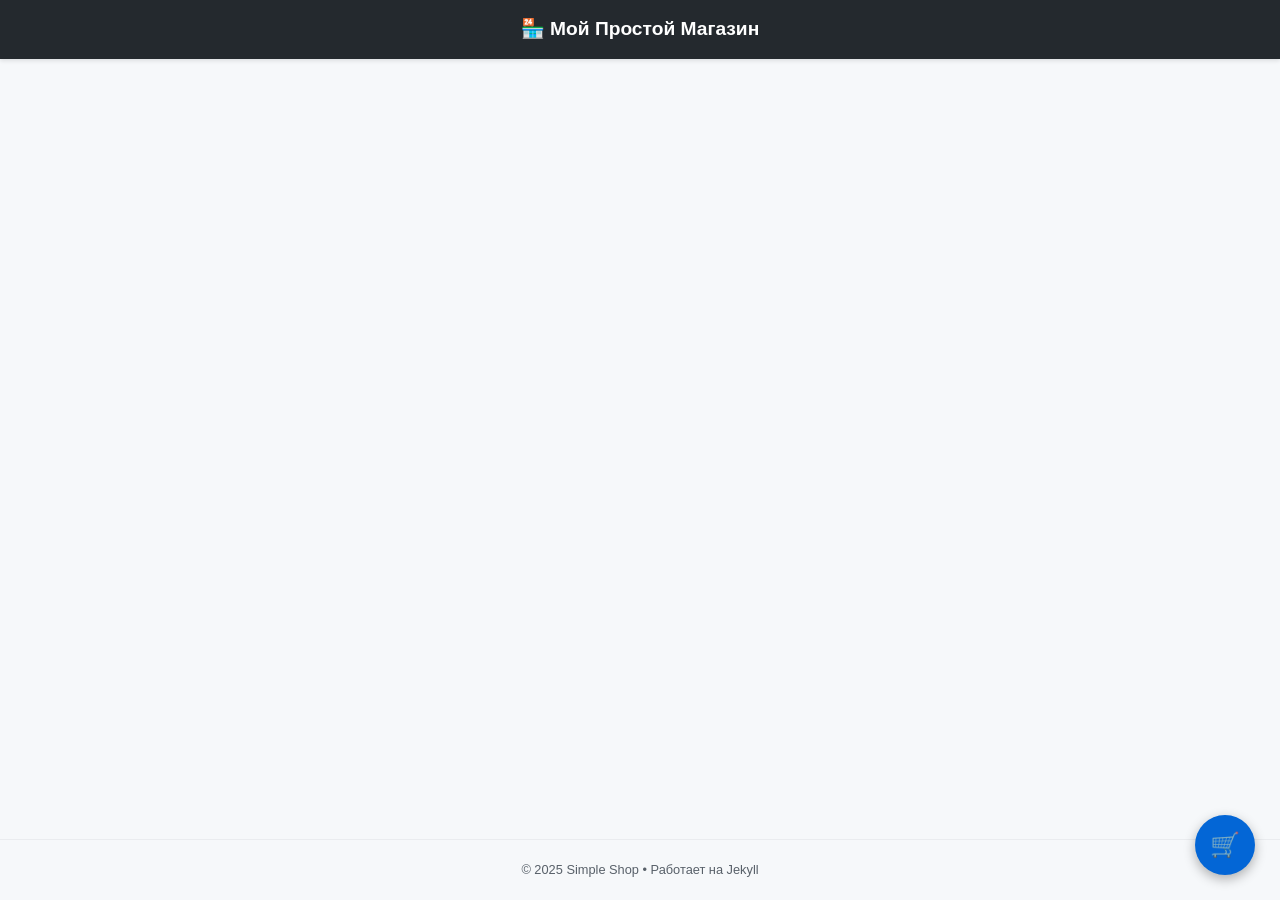
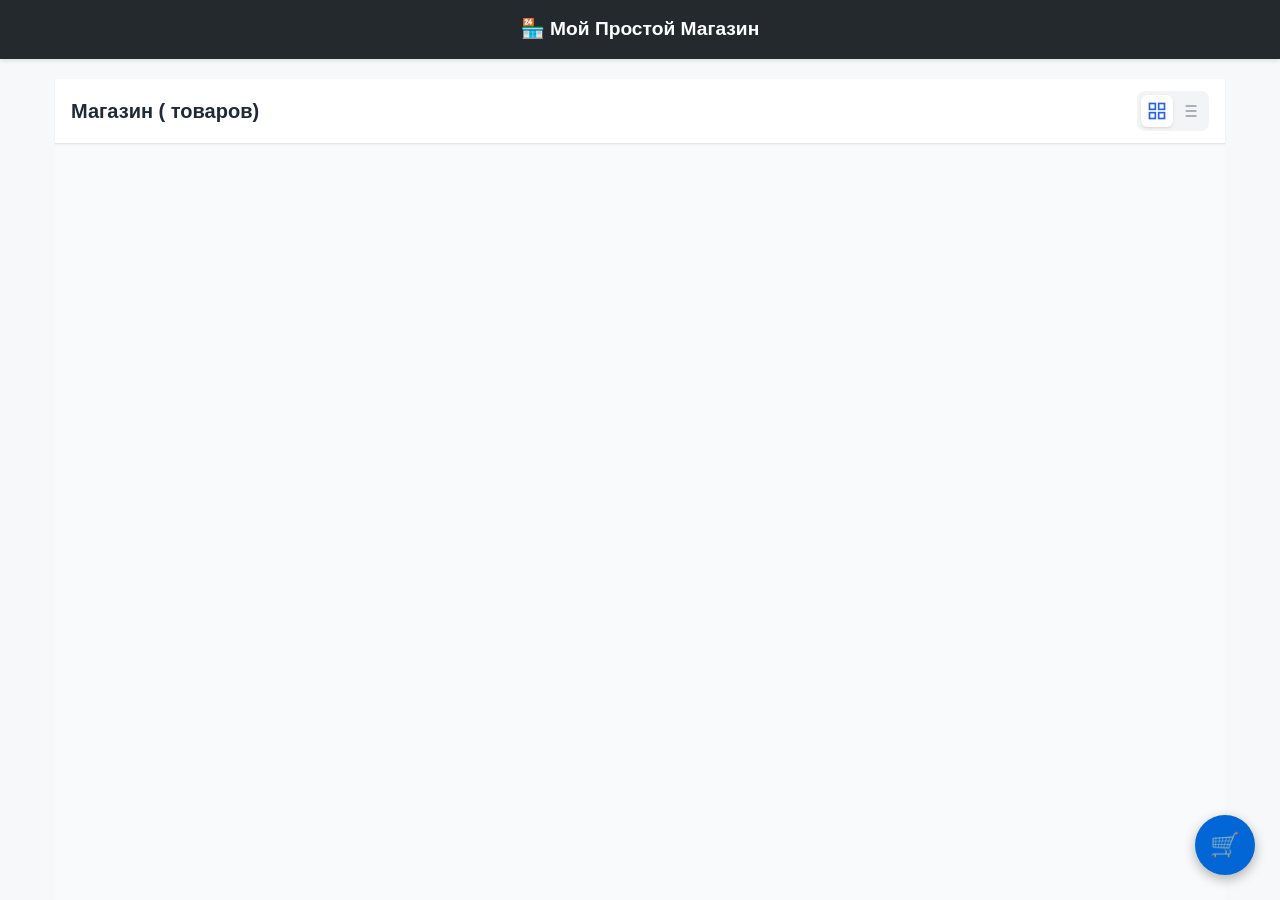
Before and after one commit to serhii50/simple-shop, a Jekyll site: the page built from index.html, in a window 1280 px wide and 900 px high. Built offline with Jekyll 4.4.1, drawn with Linux system fonts in a browser that asks for light colours; nearby versions of some CDN libraries.

Commit message:
Update product catalog layout and title

```diff
--- a/index.html
+++ b/index.html
@@ -1,70 +1,90 @@
 ---
 layout: default
-title: Каталог
+title: Каталог товаров
 ---
 
-<style>
-  /* Стили оставляем те же, они отличные */
-  .product-grid {
-    display: flex; flex-wrap: wrap; gap: 15px; justify-content: center; margin-top: 10px;
-  }
-  .product-card {
-    border: 1px solid #e1e4e8; border-radius: 12px; width: 100%; max-width: 320px;
-    background: #ffffff; display: flex; flex-direction: column; padding: 15px;
-    box-shadow: 0 2px 8px rgba(0,0,0,0.04); transition: transform 0.2s;
-  }
-  .product-card:hover { transform: translateY(-5px); box-shadow: 0 5px 15px rgba(0,0,0,0.1); }
+<div x-data="{ view: 'grid' }" class="min-h-screen bg-gray-50 pb-10">
 
-  .product-img {
-    width: 100%; height: 200px; object-fit: cover; border-radius: 8px; margin-bottom: 12px;
-  }
-  .price-tag {
-    font-size: 1.2em; font-weight: bold; color: #2ea44f; margin: 10px 0;
-  }
-  .btn-buy {
-    background-color: #2ea44f; color: white; border: none; padding: 12px;
-    border-radius: 8px; cursor: pointer; font-weight: bold; width: 100%; font-size: 16px; margin-top: auto;
-  }
+  <div class="bg-white border-b border-gray-200 shadow-sm sticky top-0 z-20">
+    <div class="max-w-7xl mx-auto px-4 h-16 flex items-center justify-between">
 
-  /* Темная тема */
-  @media (prefers-color-scheme: dark) {
-    .product-card { background-color: #161b22; border-color: #30363d; }
-    h3 { color: #c9d1d9; }
-    p { color: #8b949e; }
-  }
-</style>
+      <h1 class="text-xl font-bold text-gray-800">
+        Магазин ({{ site.data.products.size }} товаров)
+      </h1>
 
-<div class="product-grid">
-  {% for item in site.data.products %}
-    <div class="product-card">
+      <div class="flex bg-gray-100 p-1 rounded-lg">
+        <button
+          @click="view = 'grid'"
+          class="p-1.5 rounded-md transition-all"
+          :class="view === 'grid' ? 'bg-white shadow text-blue-600' : 'text-gray-400 hover:text-gray-600'"
+        >
+          <svg width="20" height="20" viewBox="0 0 24 24" fill="none" stroke="currentColor" stroke-width="2"><rect x="3" y="3" width="7" height="7"></rect><rect x="14" y="3" width="7" height="7"></rect><rect x="14" y="14" width="7" height="7"></rect><rect x="3" y="14" width="7" height="7"></rect></svg>
+        </button>
 
-      {% assign product_image = item.images | split: ';' | first %}
-
-      <a href="/simple-shop/product/{{ item.id }}.html" style="text-decoration: none; color: inherit;">
-        <img src="{{ product_image }}" alt="{{ item.name }}" class="product-img">
-        <h3>{{ item.name }}</h3>
-      </a>
-
-      <p>{{ item.description | truncate: 50 }}</p>
-
-      <div class="price-tag">{{ item.price }} грн.</div>
-
-      <button class="btn-buy" onclick="addToCart('{{ item.name }}', '{{ item.price }}', '{{ product_image }}')">
-        В корзину
-      </button>
+        <button
+          @click="view = 'list'"
+          class="p-1.5 rounded-md transition-all"
+          :class="view === 'list' ? 'bg-white shadow text-blue-600' : 'text-gray-400 hover:text-gray-600'"
+        >
+          <svg width="20" height="20" viewBox="0 0 24 24" fill="none" stroke="currentColor" stroke-width="2"><line x1="8" y1="6" x2="21" y2="6"></line><line x1="8" y1="12" x2="21" y2="12"></line><line x1="8" y1="18" x2="21" y2="18"></line><line x1="3" y1="6" x2="3.01" y2="6"></line><line x1="3" y1="12" x2="3.01" y2="12"></line><line x1="3" y1="18" x2="3.01" y2="18"></line></svg>
+        </button>
+      </div>
 
     </div>
-  {% endfor %}
+  </div>
+
+  <div class="max-w-7xl mx-auto px-4 py-6">
+
+    <div :class="view === 'grid' ? 'grid grid-cols-2 sm:grid-cols-3 lg:grid-cols-4 xl:grid-cols-5 gap-3 sm:gap-6' : 'flex flex-col gap-3'">
+
+      {% for item in site.data.products limit:100 %}
+        {% assign images = item.images | split: ';' %}
+        {% assign main_image = images[0] %}
+
+        <a href="{{ '/product/' | relative_url }}{% if item.id < 10 %}0{% endif %}{{ item.id }}.html" class="block group">
+
+          <div
+            class="bg-white rounded-xl shadow-sm border border-gray-100 overflow-hidden transition-shadow hover:shadow-md"
+            :class="view === 'grid' ? 'flex flex-col h-full' : 'flex items-center p-3 gap-4'"
+          >
+
+            <div
+              class="bg-gray-100 relative overflow-hidden flex-shrink-0"
+              :class="view === 'grid' ? 'aspect-square w-full' : 'w-20 h-20 rounded-lg'"
+            >
+              <img src="{{ main_image }}" alt="{{ item.name }}" class="w-full h-full object-cover transition-transform duration-500 group-hover:scale-105">
+            </div>
+
+            <div class="flex flex-col flex-grow" :class="view === 'grid' ? 'p-3' : ''">
+
+              <span
+                x-show="view === 'grid'"
+                class="text-[10px] uppercase font-bold text-blue-600 bg-blue-50 px-1.5 py-0.5 rounded w-fit mb-1"
+              >
+                New
+              </span>
+
+              <h3 class="font-bold text-gray-800 text-sm leading-snug line-clamp-2 mb-1">
+                {{ item.name }}
+              </h3>
+
+              <div class="mt-auto pt-2 flex items-center justify-between">
+                <span class="text-lg font-bold text-gray-900">
+                  {{ item.price }} ₽
+                </span>
+
+                <div class="bg-gray-900 text-white p-2 rounded-lg opacity-0 group-hover:opacity-100 transition-opacity" :class="view === 'list' ? '!opacity-100' : ''">
+                  <svg width="16" height="16" viewBox="0 0 24 24" fill="none" stroke="currentColor" stroke-width="2"><circle cx="9" cy="21" r="1"></circle><circle cx="20" cy="21" r="1"></circle><path d="M1 1h4l2.68 13.39a2 2 0 0 0 2 1.61h9.72a2 2 0 0 0 2-1.61L23 6H6"></path></svg>
+                </div>
+              </div>
+
+            </div>
+
+          </div>
+        </a>
+      {% endfor %}
+
+    </div>
+  </div>
+
 </div>
-
-<script>
-  // Скрипт остается без изменений
-  function addToCart(title, price, image) {
-    let cart = JSON.parse(localStorage.getItem('mySimpleCart')) || [];
-    cart.push({ title: title, price: price, image: image });
-    localStorage.setItem('mySimpleCart', JSON.stringify(cart));
-
-    if (navigator.vibrate) navigator.vibrate(50);
-    updateBadge();
-  }
-</script>
```
